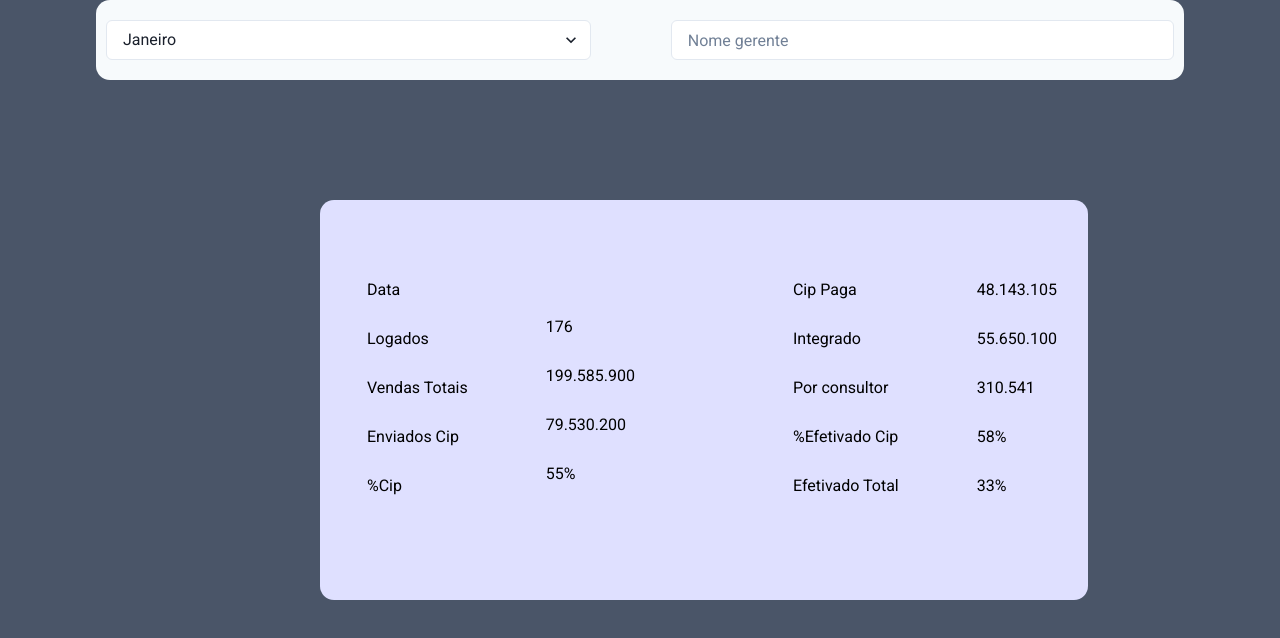
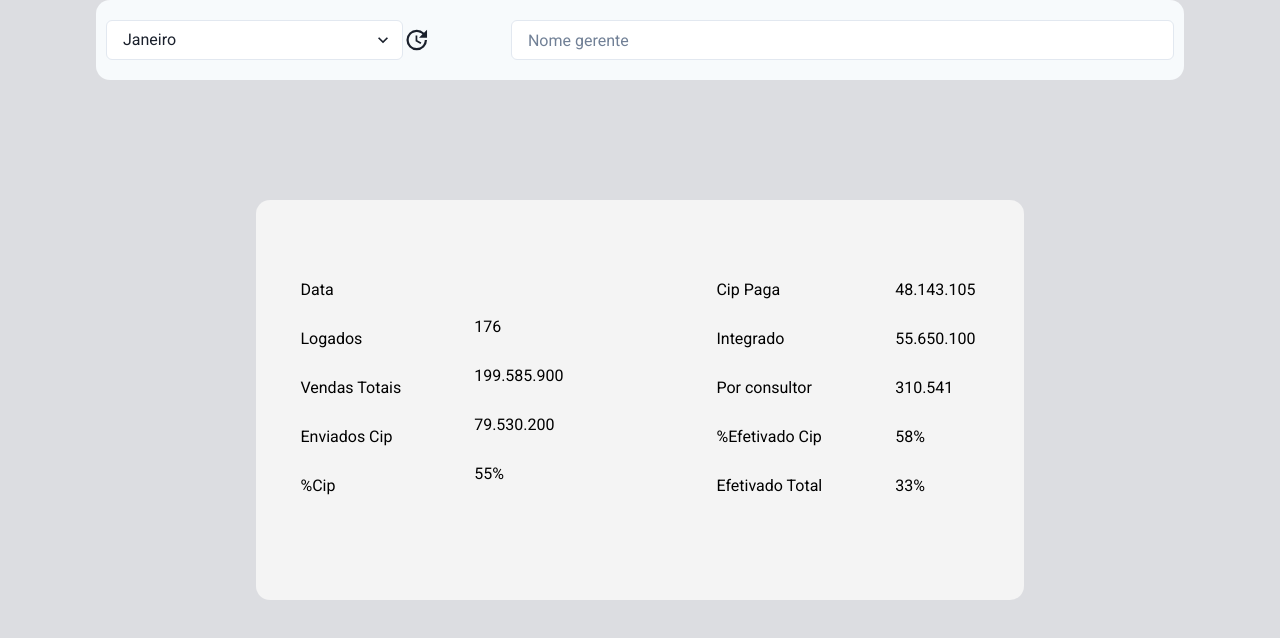
Before and after one commit to qualiconsig/Relatorios, a Next.js app: page /relatorios in a window 1280 px wide. Shown: the top 638 px of the page. Built offline with nearby package versions, Linux system fonts and the light colour scheme.

Commit message:
chore: layout new login page

```diff
--- a/package.json
+++ b/package.json
@@ -17,7 +17,8 @@
     "framer-motion": "^11.0.8",
     "next": "14.1.2",
     "react": "^18",
-    "react-dom": "^18"
+    "react-dom": "^18",
+    "react-icons": "^5.0.1"
   },
   "devDependencies": {
     "@types/node": "^20",
--- a/src/components/relatorios/filterRelatories/index.tsx
+++ b/src/components/relatorios/filterRelatories/index.tsx
@@ -1,23 +1,29 @@
 import { Box, Flex, List, ListItem, UnorderedList } from "@chakra-ui/react";
 import { ListItemCom } from "./list";
+import { useEffect, useState } from "react";
 
 export const FilterDatas = ({selectedMonth}: any) => {
-  console.log(selectedMonth)
+
+  const [selected, setSelected] = useState("Janeiro")
+  useEffect(() => {
+    setSelected(selectedMonth)
+  },[])
+
   return (
     <Box>
       <Flex
         h={"80vh"}
         align={"center"}
-        justify={"space-between"}
+        justify={"center"}
         w={"50vw"}
         margin={"0 auto"}
       >
-        <Flex bg={"#DFE0FF"} borderRadius={14}>
-
+        <Flex bg={"#F4F4F4"} borderRadius={14}>
           <Flex
             h={"50vh"}
             justify={"space-around"}
             w={"60vw"}
+            pr={"20px"}
             color={"black"}
             align={'center'}
           >
--- a/src/components/relatorios/header/index.tsx
+++ b/src/components/relatorios/header/index.tsx
@@ -1,6 +1,7 @@
 // components/HeaderLatorio.js
 import { Box, Flex, Input, Select } from "@chakra-ui/react";
 import { useState } from "react";
+import { MdOutlineUpdate } from "react-icons/md";
 
 export const HeaderLatorio = ({ setSelectedMonth }:any) => {
 
@@ -23,7 +24,9 @@ export const HeaderLatorio = ({ setSelectedMonth }:any) => {
         borderRadius={14}
       >
         <Flex gap={20}>
-          <Select name="dates" bg="white" onChange={handleMonthSelect}>
+         <Flex justify={'center'} align={'center'} w={'50%'}>
+          <Select name="dates" bg="white" onChange={handleMonthSelect} >
+
             <option value="Janeiro">Janeiro</option>
             <option value="Fevereiro">Fevereiro</option>
             <option value="Março">Março</option>
@@ -36,12 +39,16 @@ export const HeaderLatorio = ({ setSelectedMonth }:any) => {
             <option value="Outubro">Outubro</option>
             <option value="Novembro">Novembro</option>
             <option value="Dezembro">Dezembro</option>
+            <option value="1 ano">1 Ano </option>
           </Select>
+          <MdOutlineUpdate fontSize={30} />
+          </Flex>
           <Input
             type="text"
             name="name"
             placeholder="Nome gerente"
             bg="white"
+
           />
         </Flex>
         {/* Outros elementos do cabeçalho */}
--- a/src/pages/relatorios/index.tsx
+++ b/src/pages/relatorios/index.tsx
@@ -7,7 +7,7 @@ export default function Relatorio () {
 
   const [selectedMonth, setSelectedMonth] = useState("");
   return (
-    <Box bg="gray.600" h="100vh">
+    <Box bg="#DCDDE1" h="100vh">
       <HeaderLatorio setSelectedMonth={setSelectedMonth} />
       <Box>
         <FilterDatas selectedMonth={selectedMonth} />
```
Also changed, not shown: src/components/relatorios/Login/index.tsx (added, +12 -0 lines), src/pages/relatorios/Login/index.tsx (added, +18 -0 lines), 1 other file (tests, documents, lock files or other folders).
